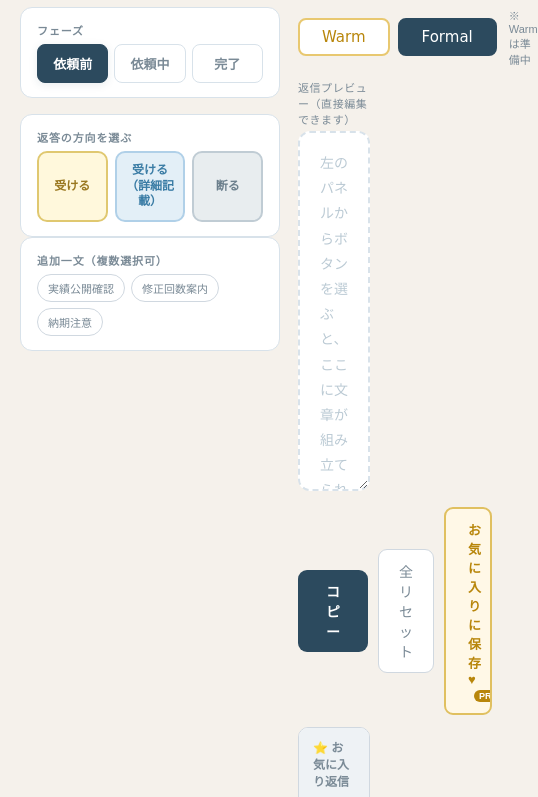
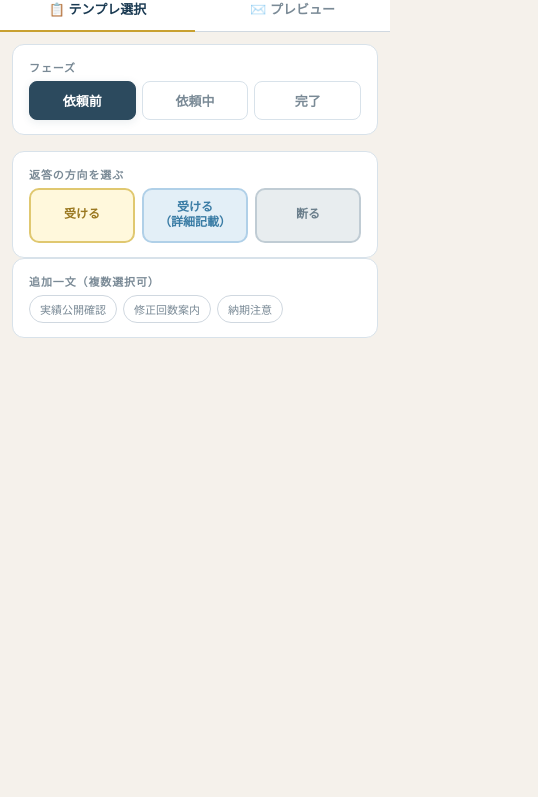
Before and after one commit to mimilyappdev/easyreply, a plain HTML site: page app/my.html in a window 390 px wide. Shown: the part 72-869 px from the top of the page, 538 px wide, since content can reach past the window. After the commit the page ends 844 px from the top, so only its background shows below. Drawn offline with Linux system fonts and the light colour scheme; a web font is replaced by a local one.

Commit message:
feat: スマホ版にタブ切替UI追加（テンプレ選択/プレビュー）

```diff
--- a/app/my.html
+++ b/app/my.html
@@ -731,6 +731,61 @@
     cursor: pointer;
   }
   .est-btn-confirm:hover { background: var(--deep); }
+
+  /* ── スマホ タブ切替（600px以下のみ） ── */
+  .sp-tab-bar {
+    display: none;
+  }
+  @media (max-width: 600px) {
+    .sp-tab-bar {
+      display: flex;
+      background: var(--white);
+      border-bottom: 1.5px solid var(--border);
+      flex-shrink: 0;
+    }
+    .sp-tab-btn {
+      flex: 1;
+      padding: 12px 8px;
+      font-size: 13px;
+      font-weight: 700;
+      font-family: 'BIZ UDGothic', sans-serif;
+      border: none;
+      background: none;
+      color: var(--text-muted);
+      cursor: pointer;
+      border-bottom: 2.5px solid transparent;
+      margin-bottom: -1.5px;
+      display: flex;
+      align-items: center;
+      justify-content: center;
+      gap: 5px;
+    }
+    .sp-tab-btn.active {
+      color: var(--deep);
+      border-bottom-color: var(--accept);
+    }
+    .main {
+      flex-direction: column;
+      padding: 12px;
+      gap: 0;
+    }
+    .left-panel {
+      width: 100%;
+      display: none;
+    }
+    .left-panel.sp-active {
+      display: flex;
+    }
+    .right-panel {
+      display: none;
+    }
+    .right-panel.sp-active {
+      display: flex;
+    }
+    #preview-textarea {
+      height: 260px;
+    }
+  }
 </style>
 </head>
 <body>
@@ -747,9 +802,14 @@
 </header>
 <div class="gold-line"></div>
 
+<div class="sp-tab-bar">
+  <button class="sp-tab-btn active" onclick="spSwitchTab('left')">📋 テンプレ選択</button>
+  <button class="sp-tab-btn" onclick="spSwitchTab('right')">✉️ プレビュー</button>
+</div>
+
 <div class="main">
   <!-- LEFT -->
-  <div class="left-panel">
+  <div class="left-panel sp-active">
 
     <div class="section-card">
       <div class="section-label">フェーズ</div>
@@ -843,7 +903,7 @@
   </div>
 
   <!-- RIGHT -->
-  <div class="right-panel">
+  <div class="right-panel" id="sp-right-panel">
 
     <div class="tone-row">
       <button class="tone-btn warm" data-tone="warm">Warm</button>
@@ -1434,6 +1494,24 @@ document.getElementById('btn-copy').addEventListener('click', () => {
 document.getElementById('btn-reset').addEventListener('click', () => {
   fullReset();
 });
+
+// ── スマホ タブ切替 ──
+function spSwitchTab(tab) {
+  const left = document.querySelector('.left-panel');
+  const right = document.getElementById('sp-right-panel');
+  const btns = document.querySelectorAll('.sp-tab-btn');
+  if (tab === 'left') {
+    left.classList.add('sp-active');
+    right.classList.remove('sp-active');
+    btns[0].classList.add('active');
+    btns[1].classList.remove('active');
+  } else {
+    right.classList.add('sp-active');
+    left.classList.remove('sp-active');
+    btns[1].classList.add('active');
+    btns[0].classList.remove('active');
+  }
+}
 </script>
 <!-- 見積もりモーダル -->
 <div class="est-modal-overlay" id="est-modal-overlay">
```
